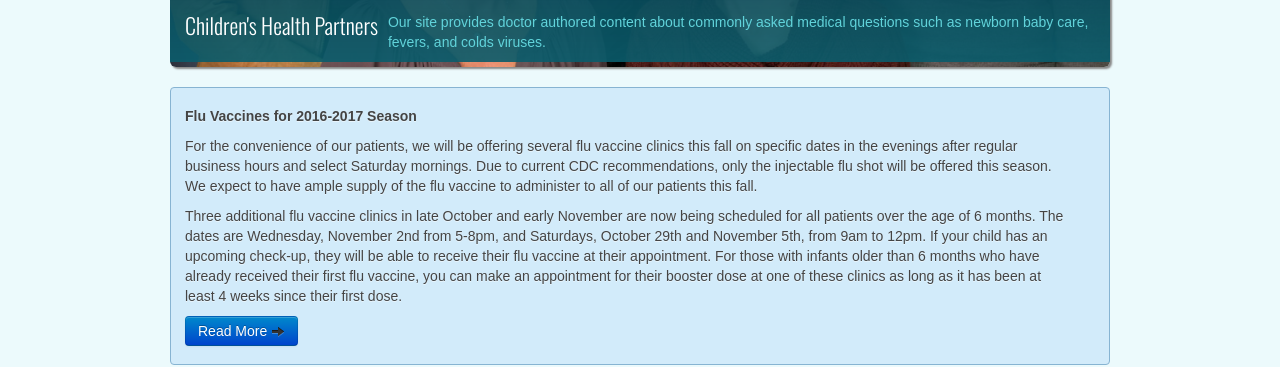
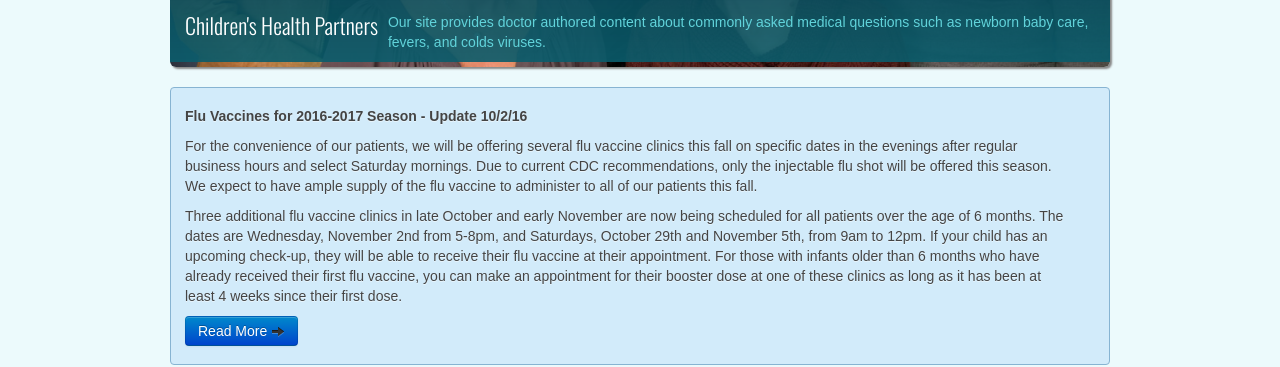
Before and after one commit to chpweb/web, a Jekyll site: the page built from index.html, in a window 1280 px wide. Shown: the part 566-933 px from the top of the page. Built offline with Jekyll 4.4.1, drawn with Linux system fonts in a browser that asks for light colours; some web fonts are replaced; comment, search, counter and statistics services are not loaded.

Commit message:
Updated index.html

```diff
--- a/index.html
+++ b/index.html
@@ -49,7 +49,7 @@ published: true
 	-->
 
 	<div class="home-info">
-		<h5>Flu Vaccines for 2016-2017 Season</h5>
+		<h5>Flu Vaccines for 2016-2017 Season - Update 10/2/16</h5>
 		<p>For the convenience of our patients, we will be offering several flu vaccine clinics this fall on specific dates in the evenings after regular business hours and select Saturday mornings.  Due to current CDC recommendations, only the injectable flu shot will be offered this season.  We expect to have ample supply of the flu vaccine to administer to all of our patients this fall.</p><p></p>Three additional flu vaccine clinics in late October and early November are now being scheduled for all patients over the age of 6 months.  The dates are Wednesday, November 2nd from 5-8pm, and Saturdays, October 29th and November 5th, from 9am to 12pm.  If your child has an upcoming check-up, they will be able to receive their flu vaccine at their appointment.  For those with infants older than 6 months who have already received their first flu vaccine, you can make an appointment for their booster dose at one of these clinics as long as it has been at least 4 weeks since their first dose.</p>
 		<p><a class="btn btn-medium btn-primary" href="/health_info/influenza-vaccination.html">Read More <i class="icon-arrow-right"></i></a></p>
 	</div>
```
